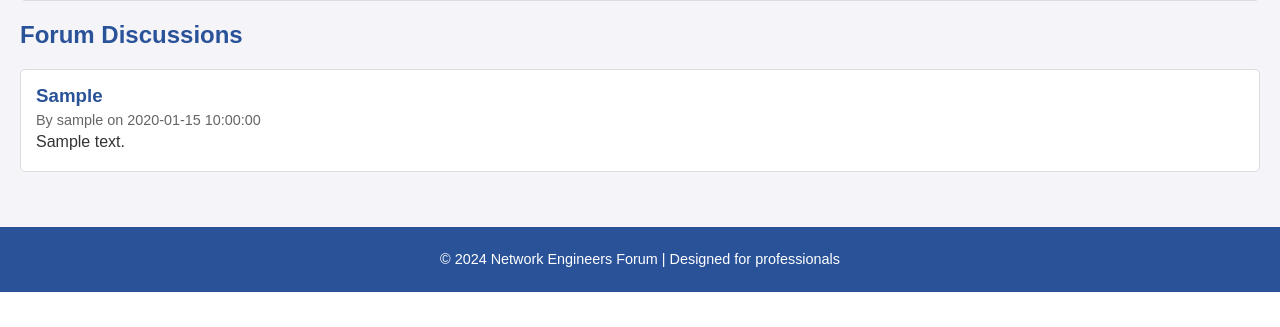
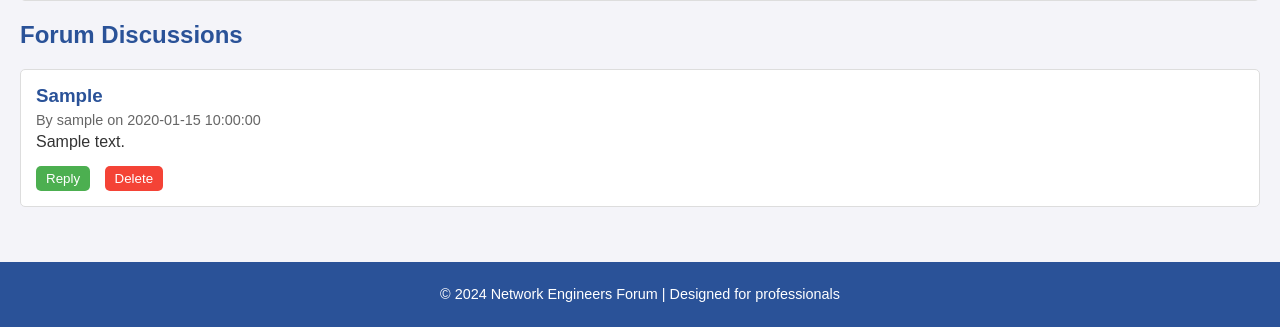
Before and after one commit to BRUNIXXXXX/Projekt_I24_forum, a Django app: page /forum/ in a window 1280 px wide. Shown: the part 587-914 px from the top of the page. Before the commit the page ends 879 px from the top, so only its background shows below. Run offline with Django 5.2, Linux system fonts and the light colour scheme; tables that the repository leaves empty hold one stand-in row (values such as "Sample post").

Commit message:
NiggaBalls

```diff
--- a/controler/controler/models.py
+++ b/controler/controler/models.py
@@ -5,6 +5,9 @@ class Comment(models.Model):
     topic = models.CharField(max_length=200)
     message = models.TextField()
     date_posted = models.DateTimeField(auto_now_add=True)
+    parent = models.ForeignKey(
+        'self', on_delete=models.CASCADE, related_name='replies', null=True, blank=True
+    )  # Allow replies to comments
 
     def __str__(self):
         return f"{self.topic} by {self.username}"
--- a/controler/controler/templates/forum.html
+++ b/controler/controler/templates/forum.html
@@ -40,6 +40,10 @@
                 <!-- Posts will be dynamically loaded here -->
             </div>
         </section>
+
+        <div id="postContainer">
+            <!-- Each comment will include Reply and Delete buttons dynamically via JS -->
+        </div>
     </main>
 
     <footer>
--- a/controler/controler/urls.py
+++ b/controler/controler/urls.py
@@ -23,4 +23,6 @@ urlpatterns = [
     path('forum/', views.forum, name='forum'),
     path('api/comments/', views.get_comments, name='get_comments'),
     path('api/comments/add/', views.add_comment, name='add_comment'),
+    path('api/comments/<int:comment_id>/reply/', views.add_reply, name='add_reply'),
+    path('api/comments/<int:comment_id>/delete/', views.delete_comment, name='delete_comment'),
 ]
--- a/controler/controler/views.py
+++ b/controler/controler/views.py
@@ -35,3 +35,24 @@ def add_comment(request):
         comment.save()
 
         return JsonResponse({"message": "Comment added successfully!"})
+
+@csrf_exempt
+def add_reply(request, comment_id):
+    if request.method == "POST":
+        data = json.loads(request.body)
+        parent_comment = get_object_or_404(Comment, id=comment_id)
+        reply = Comment.objects.create(
+            username=data.get("username"),
+            topic=parent_comment.topic,  # Inherit topic from parent
+            message=data.get("message"),
+            parent=parent_comment
+        )
+        reply.save()
+        return JsonResponse({"message": "Reply added successfully!"})
+
+@csrf_exempt
+def delete_comment(request, comment_id):
+    if request.method == "DELETE":
+        comment = get_object_or_404(Comment, id=comment_id)
+        comment.delete()
+        return JsonResponse({"message": "Comment deleted successfully!"})
--- a/controler/static/controler/script.js
+++ b/controler/static/controler/script.js
@@ -22,8 +22,13 @@ function addCommentToDOM(comment) {
         <h3>${comment.topic}</h3>
         <p class="meta">By ${comment.username} on ${comment.date}</p>
         <p>${comment.message}</p>
+        <button class="reply-btn" data-id="${comment.id}">Reply</button>
+        <button class="delete-btn" data-id="${comment.id}">Delete</button>
     `;
     postContainer.prepend(postElement);
+
+    postElement.querySelector('.reply-btn').addEventListener('click', handleReply);
+    postElement.querySelector('.delete-btn').addEventListener('click', handleDelete);
 }
 
 // Submit a new comment
@@ -66,3 +71,46 @@ function getCookie(name) {
     }
     return cookieValue;
 }
+
+
+function handleReply(event) {
+    const commentId = event.target.dataset.id;
+    const replyMessage = prompt("Enter your reply:");
+
+    if (replyMessage) {
+        fetch(`/api/comments/${commentId}/reply/`, {
+            method: 'POST',
+            headers: {
+                'Content-Type': 'application/json',
+                'X-CSRFToken': getCookie('csrftoken'),
+            },
+            body: JSON.stringify({
+                username: "Anonymous",  // You can enhance with logged-in user's name
+                message: replyMessage
+            }),
+        })
+        .then(response => response.json())
+        .then(data => {
+            console.log(data.message);
+            loadComments();  // Reload comments to include the new reply
+        });
+    }
+}
+
+function handleDelete(event) {
+    const commentId = event.target.dataset.id;
+
+    if (confirm("Are you sure you want to delete this comment?")) {
+        fetch(`/api/comments/${commentId}/delete/`, {
+            method: 'DELETE',
+            headers: {
+                'X-CSRFToken': getCookie('csrftoken'),
+            },
+        })
+        .then(response => response.json())
+        .then(data => {
+            console.log(data.message);
+            loadComments();  // Reload comments to reflect deletion
+        });
+    }
+}
--- a/controler/static/controler/style.css
+++ b/controler/static/controler/style.css
@@ -106,3 +106,22 @@ footer {
     margin-top: 20px;
     font-size: 0.9em;
 }
+
+.post button {
+    margin-top: 10px;
+    margin-right: 10px;
+    background-color: #4caf50;
+    color: white;
+    border: none;
+    border-radius: 5px;
+    padding: 5px 10px;
+    cursor: pointer;
+}
+
+.post button.delete-btn {
+    background-color: #f44336;
+}
+
+.post button:hover {
+    opacity: 0.9;
+}
```
Also changed, not shown: controler/controler/migrations/0002_comment_parent.py (added), 2 other files.
